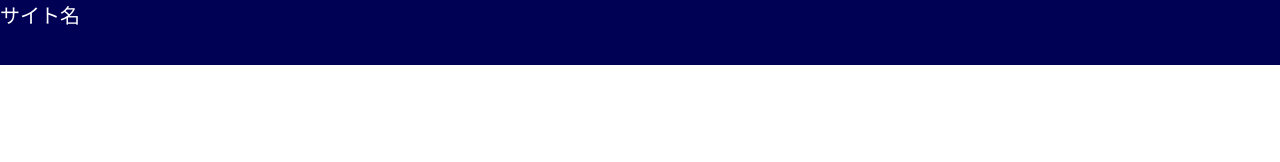
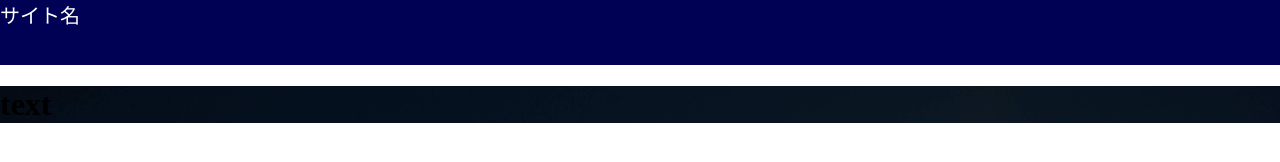
Before and after one commit to shota0716/shota.github.io, a plain HTML site: page index.html in a window 1280 px wide. Drawn offline with Linux system fonts and the light colour scheme.

Commit message:
Update index.html

```diff
--- a/index.html
+++ b/index.html
@@ -17,6 +17,6 @@
       </div>
     </header>
 <div class="contents">
-  <h1></h1>
+  <h1>text</h1>
 
 </div>
```
